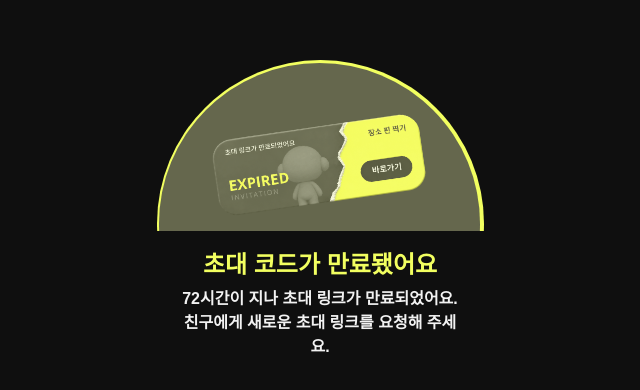
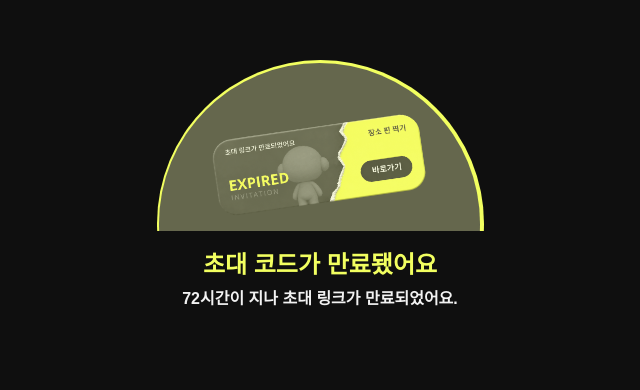
Before and after one commit to Ojosungnyeo/ddaddo_web, a Next.js app: page /invite in a window 1280 px wide. Shown: the part 162-552 px from the top of the page, without its empty margins (320-960 px from the left). Built offline with nearby package versions, Linux system fonts and the light colour scheme.

Commit message:
style: 만료 시 문구 수정

```diff
--- a/src/app/invite/[token]/invite-status.tsx
+++ b/src/app/invite/[token]/invite-status.tsx
@@ -25,8 +25,6 @@ export default function InviteStatus() {
         <h1 className="text-[24px] font-bold leading-normal text-key">초대 코드가 만료됐어요</h1>
         <p className="w-full max-w-[291px] text-[16px] font-semibold leading-6 text-[#f2f2f2]">
           72시간이 지나 초대 링크가 만료되었어요.
-          <br />
-          친구에게 새로운 초대 링크를 요청해 주세요.
         </p>
       </section>
     </main>
```
